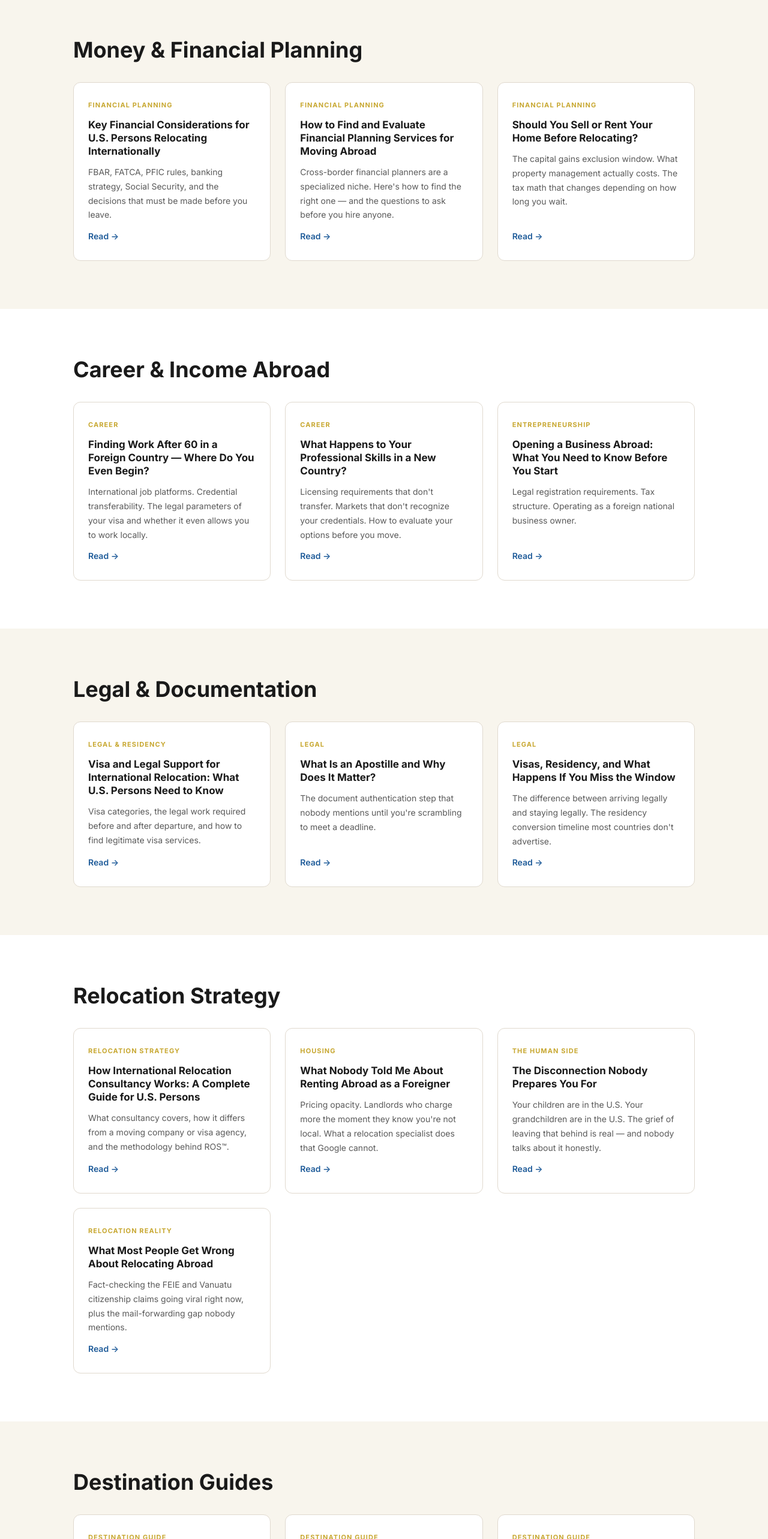
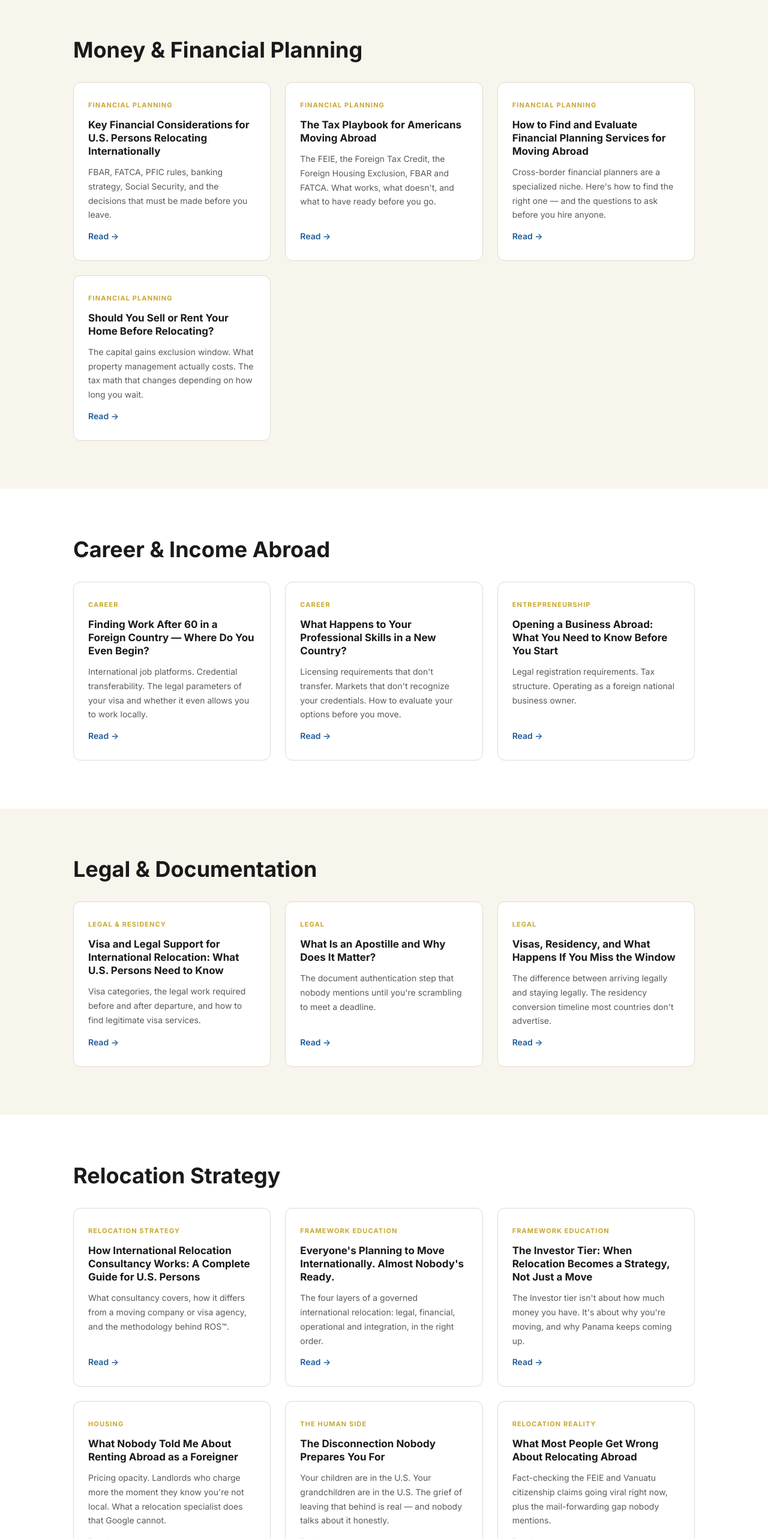
Before and after one commit to globalsystemsstudio-lang/gss-website, a Next.js app: page /blog in a window 1280 px wide. Shown: the part 1200-3766 px from the top of the page at 60% size. Built offline with nearby package versions, Linux system fonts and the light colour scheme.

Commit message:
Blog index: link 11 posts converted from LinkedIn articles

```diff
--- a/app/blog/page.jsx
+++ b/app/blog/page.jsx
@@ -40,6 +40,12 @@ export default function BlogPage() {
               <span className="blog-card-tag">Financial Planning</span>
               <h3>Key Financial Considerations for U.S. Persons Relocating Internationally</h3>
               <p>FBAR, FATCA, PFIC rules, banking strategy, Social Security, and the decisions that must be made before you leave.</p>
+              <span className="blog-card-link">Read →</span>
+            </Link>
+            <Link href="/blog/us-tax-playbook-americans-moving-abroad" className="blog-card">
+              <span className="blog-card-tag">Financial Planning</span>
+              <h3>The Tax Playbook for Americans Moving Abroad</h3>
+              <p>The FEIE, the Foreign Tax Credit, the Foreign Housing Exclusion, FBAR and FATCA. What works, what doesn't, and what to have ready before you go.</p>
               <span className="blog-card-link">Read →</span>
             </Link>
             <Link href="/blog/find-financial-planning-services-moving-abroad" className="blog-card">
@@ -123,6 +129,18 @@ export default function BlogPage() {
               <p>What consultancy covers, how it differs from a moving company or visa agency, and the methodology behind ROS™.</p>
               <span className="blog-card-link">Read →</span>
             </Link>
+            <Link href="/blog/four-layers-governed-international-relocation" className="blog-card">
+              <span className="blog-card-tag">Framework Education</span>
+              <h3>Everyone's Planning to Move Internationally. Almost Nobody's Ready.</h3>
+              <p>The four layers of a governed international relocation: legal, financial, operational and integration, in the right order.</p>
+              <span className="blog-card-link">Read →</span>
+            </Link>
+            <Link href="/blog/investor-tier-relocation-as-strategy" className="blog-card">
+              <span className="blog-card-tag">Framework Education</span>
+              <h3>The Investor Tier: When Relocation Becomes a Strategy, Not Just a Move</h3>
+              <p>The Investor tier isn't about how much money you have. It's about why you're moving, and why Panama keeps coming up.</p>
+              <span className="blog-card-link">Read →</span>
+            </Link>
             <Link href="/blog/renting-abroad-as-foreigner" className="blog-card">
               <span className="blog-card-tag">Housing</span>
               <h3>What Nobody Told Me About Renting Abroad as a Foreigner</h3>
@@ -141,6 +159,12 @@ export default function BlogPage() {
               <p>Fact-checking the FEIE and Vanuatu citizenship claims going viral right now, plus the mail-forwarding gap nobody mentions.</p>
               <span className="blog-card-link">Read →</span>
             </Link>
+            <Link href="/blog/what-most-people-get-wrong-about-moving-abroad" className="blog-card">
+              <span className="blog-card-tag">Relocation Reality</span>
+              <h3>Here's What Most People Get Wrong About Moving Abroad</h3>
+              <p>The first question isn't where to go. It's in what order to make the decisions, and why the professionals helping relocators are running at full capacity.</p>
+              <span className="blog-card-link">Read →</span>
+            </Link>
           </div>
         </div>
       </section>
@@ -150,6 +174,48 @@ export default function BlogPage() {
         <div className="container">
           <h2>Destination Guides</h2>
           <div className="blog-grid" style={{marginTop:'32px'}}>
+            <Link href="/blog/barbados-welcome-stamp-relocation-guide" className="blog-card">
+              <span className="blog-card-tag">Destination Guide</span>
+              <h3>Barbados Keeps Coming Up. Here's What the Welcome Stamp Solves, and What It Doesn't.</h3>
+              <p>The Welcome Stamp, the SERP long-stay route, the US tax reality, property paperwork and a real Barbados budget.</p>
+              <span className="blog-card-link">Read →</span>
+            </Link>
+            <Link href="/blog/ghana-right-of-abode-relocation-guide" className="blog-card">
+              <span className="blog-card-tag">Destination Guide</span>
+              <h3>Ghana Is More Than a Destination. Here's What It Actually Takes to Relocate.</h3>
+              <p>The Right of Abode, the GIPC investor pathway, real Accra costs, and the risks to plan around.</p>
+              <span className="blog-card-link">Read →</span>
+            </Link>
+            <Link href="/blog/philippines-relocation-guide-srrv-land-rule" className="blog-card">
+              <span className="blog-card-tag">Destination Guide</span>
+              <h3>The Philippines Keeps Coming Up. Here's What's Real, and What's Missing.</h3>
+              <p>No Digital Nomad Visa, a constitutional land ban, and the SRRV most people miss.</p>
+              <span className="blog-card-link">Read →</span>
+            </Link>
+            <Link href="/blog/japan-not-closed-relocation-guide" className="blog-card">
+              <span className="blog-card-tag">Destination Guide</span>
+              <h3>Japan Is Not Closed: The Real Relocation Guide for US Citizens</h3>
+              <p>Visa pathways, the worldwide tax picture, city costs, and the failure modes that catch US citizens out.</p>
+              <span className="blog-card-link">Read →</span>
+            </Link>
+            <Link href="/blog/dominican-republic-relocation-guide" className="blog-card">
+              <span className="blog-card-tag">Destination Guide</span>
+              <h3>The Dominican Republic Is the Caribbean's Most Underrated Relocation Market</h3>
+              <p>Territorial tax, accessible residency pathways, and a cost of living that works for a wide range of incomes.</p>
+              <span className="blog-card-link">Read →</span>
+            </Link>
+            <Link href="/blog/colombia-not-what-the-internet-sold-you" className="blog-card">
+              <span className="blog-card-tag">Destination Guide</span>
+              <h3>Colombia Is Not What the Internet Sold You, and It's Still Worth Going</h3>
+              <p>The 183-day tax trap, visa pathways, healthcare, housing, and the banking sequence that catches people out.</p>
+              <span className="blog-card-link">Read →</span>
+            </Link>
+            <Link href="/blog/belize-full-financial-picture-before-you-land" className="blog-card">
+              <span className="blog-card-tag">Destination Guide</span>
+              <h3>Belize Goes Deeper: The Full Financial Picture Before You Land</h3>
+              <p>Real Belize costs, banking timelines, tax realities for US persons, and the five questions to answer before you move.</p>
+              <span className="blog-card-link">Read →</span>
+            </Link>
             <Link href="/blog/paraguay-5500-residency-real-cost" className="blog-card">
               <span className="blog-card-tag">Destination Guide</span>
               <h3>Paraguay Keeps Coming Up. Let's Actually Talk About What It Takes.</h3>
```
